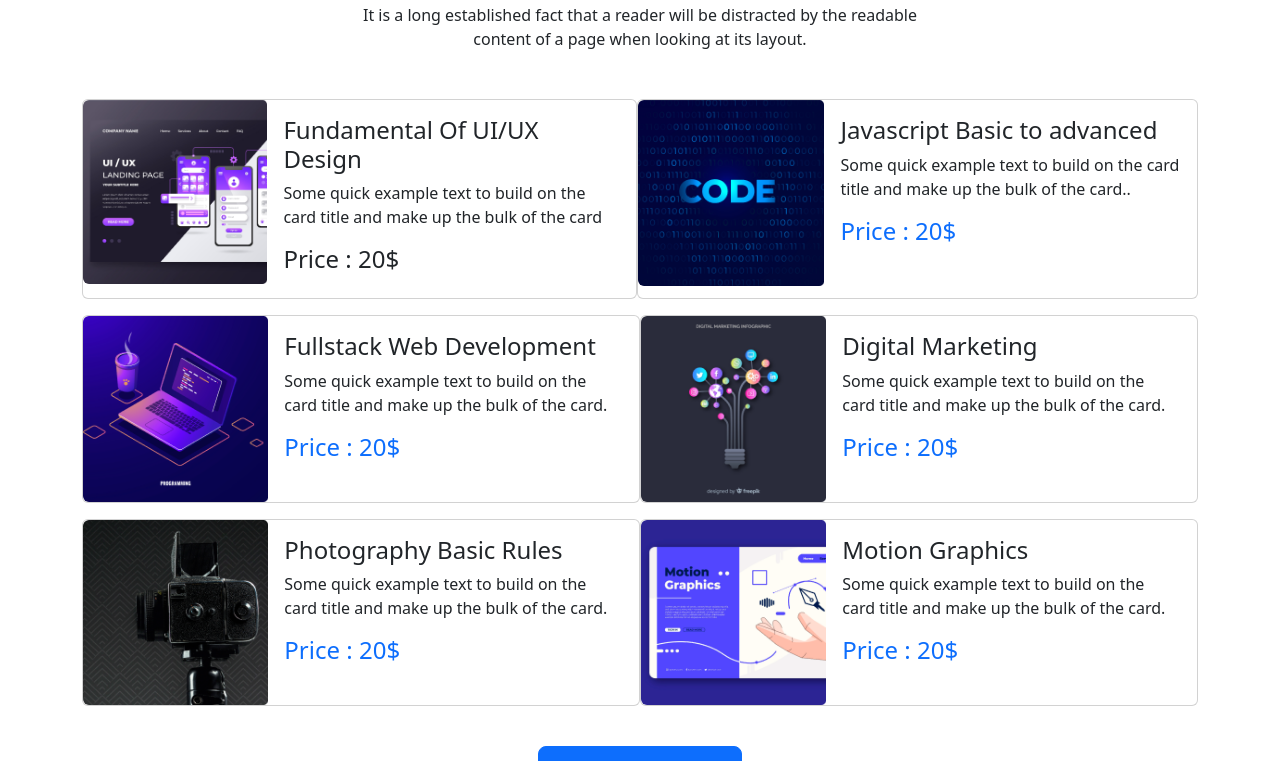
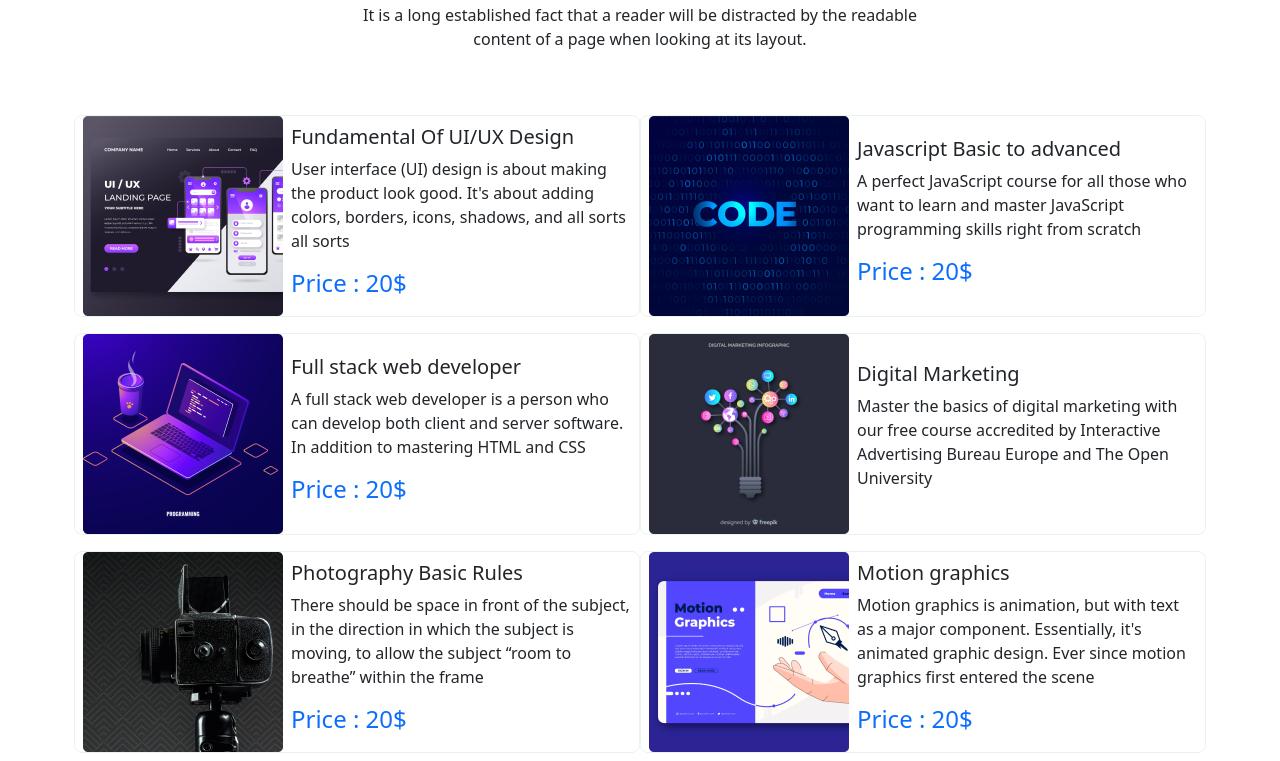
Before and after one commit to sajibdas1/edTech-website-main, a plain HTML site: page index.html in a window 1280 px wide. Shown: the part 797-1558 px from the top of the page. Drawn offline with nearby package versions, Linux system fonts and the light colour scheme.

Commit message:
all data

```diff
--- a/index.html
+++ b/index.html
@@ -1,5 +1,6 @@
 <!doctype html>
 <html lang="en">
+
 <head>
   <meta charset="utf-8">
   <meta name="viewport" content="width=device-width, initial-scale=1">
@@ -8,20 +9,25 @@
   <link rel="preconnect" href="https://fonts.googleapis.com">
   <link rel="preconnect" href="https://fonts.gstatic.com" crossorigin>
   <link href="https://fonts.googleapis.com/css2?family=Poppins:ital,wght@1,300&display=swap" rel="stylesheet">
-    <link href="https://cdn.jsdelivr.net/npm/bootstrap@5.2.0/dist/css/bootstrap.min.css" rel="stylesheet" integrity="sha384-gH2yIJqKdNHPEq0n4Mqa/HGKIhSkIHeL5AyhkYV8i59U5AR6csBvApHHNl/vI1Bx" crossorigin="anonymous">
+  <link href="https://cdn.jsdelivr.net/npm/bootstrap@5.2.0/dist/css/bootstrap.min.css" rel="stylesheet"
+    integrity="sha384-gH2yIJqKdNHPEq0n4Mqa/HGKIhSkIHeL5AyhkYV8i59U5AR6csBvApHHNl/vI1Bx" crossorigin="anonymous">
 </head>
+
 <body>
   <header class="container">
     <section>
       <nav class="navbar navbar-expand-lg bg-light">
         <div class="container-fluid d-flex justify-content-start">
           <a class="navbar-brand" href="#">Pro Edu</a>
-                  <button class="navbar-toggler" type="button" data-bs-toggle="collapse" data-bs-target="#navbarSupportedContent" aria-controls="navbarSupportedContent" aria-expanded="false" aria-label="Toggle navigation">
+          <button class="navbar-toggler" type="button" data-bs-toggle="collapse"
+            data-bs-target="#navbarSupportedContent" aria-controls="navbarSupportedContent" aria-expanded="false"
+            aria-label="Toggle navigation">
             <span class="navbar-toggler-icon"></span>
           </button>
           <div class="collapse navbar-collapse" id="navbarSupportedContent">
             <ul class="navbar-nav me-auto mb-2 mb-lg-0 justify-content-center">
               <div class=" d-flex justify-content-center">
+                <div class="d-flex align-items-center justify-content-between ">
                   <li class="nav-item">
                     <a class="nav-link active" aria-current="page" href="#">Home</a>
                   </li>
@@ -37,9 +43,11 @@
                   <li class="nav-item">
                     <a class="nav-link disabled">About </a>
                   </li>
+                </div>
                 <li class="nav-item">
                   <a class="nav-link disabled">Register </a>
                 </li>
+              </div>
           </div>
           <div class="justify-content-end">
             <button type="button" class="btn btn-outline-primary">Register</button>
@@ -52,9 +60,12 @@
     <section>
       <div id="carouselExampleCaptions" class="carousel slide" data-bs-ride="false">
         <div class="carousel-indicators">
-                  <button type="button" data-bs-target="#carouselExampleCaptions" data-bs-slide-to="0" class="active" aria-current="true" aria-label="Slide 1"></button>
-                  <button type="button" data-bs-target="#carouselExampleCaptions" data-bs-slide-to="1" aria-label="Slide 2"></button>
-                  <button type="button" data-bs-target="#carouselExampleCaptions" data-bs-slide-to="2" aria-label="Slide 3"></button>
+          <button type="button" data-bs-target="#carouselExampleCaptions" data-bs-slide-to="0" class="active"
+            aria-current="true" aria-label="Slide 1"></button>
+          <button type="button" data-bs-target="#carouselExampleCaptions" data-bs-slide-to="1"
+            aria-label="Slide 2"></button>
+          <button type="button" data-bs-target="#carouselExampleCaptions" data-bs-slide-to="2"
+            aria-label="Slide 3"></button>
         </div>
         <div class="carousel-inner">
           <div class="carousel-item active">
@@ -85,11 +96,13 @@
             </div>
           </div>
         </div>
-                <button class="carousel-control-prev" type="button" data-bs-target="#carouselExampleCaptions" data-bs-slide="prev">
+        <button class="carousel-control-prev" type="button" data-bs-target="#carouselExampleCaptions"
+          data-bs-slide="prev">
           <span class="carousel-control-prev-icon" aria-hidden="true"></span>
           <span class="visually-hidden">Previous</span>
         </button>
-                <button class="carousel-control-next" type="button" data-bs-target="#carouselExampleCaptions" data-bs-slide="next">
+        <button class="carousel-control-next" type="button" data-bs-target="#carouselExampleCaptions"
+          data-bs-slide="next">
           <span class="carousel-control-next-icon" aria-hidden="true"></span>
           <span class="visually-hidden">Next</span>
         </button>
@@ -99,132 +112,115 @@
   <main class="container mt-5">
     <div class="text-center  mb-5">
       <h1>Discover Our Popular
-            <br>Courses</h1>
+        <br>Courses
+      </h1>
       <p>It is a long established fact that a reader will be distracted by the readable
-           <br> content of a page when looking at its layout.</p>
+        <br> content of a page when looking at its layout.
+      </p>
     </div>
-        <section>
-          <div class="d-flex ">
-            <div class="card mb-3" style="max-width: 650px;">
-              <div class="row g-0">
-                <div class="col-md-4">
-                  <img src="images/course/course-1.png" class="img-fluid rounded-start" alt="...">
+    <div class="row row-cols-md-1 row-cols-lg-2 g-3 my-3">
+      <div
+          class="col d-md-flex  border rounded-3 border-success  border-opacity-10 justify-content-center align-items-center ">
+          <div class="d-flex justify-content-center align-items-center">
+              <img class="img-sm- " src="images/course/course-1.png" alt="">
           </div>
-                <div class="col-md-8">
-                  <div class="card-body">
-                    <h4 class="card-title">Fundamental Of UI/UX Design</h4>
-                    <p class="card-text">Some quick example text to build on the card title
-                      and make up the bulk of the card</p>
-                    <h4>Price : 20$</h4>
-                  </div>
-                </div>
-              </div>
-            </div>
-            <div class="card mb-3" style="max-width: 650px;">
-              <div class="row g-0">
-                <div class="col-md-4">
-                  <img src="images/course/course-2.png" class="img-fluid rounded-start" alt="...">
-                </div>
-                <div class="col-md-8">
-                  <div class="card-body">
-                    <h4 class="card-title">Javascript Basic to advanced</h4>
-                    <p class="card-text">Some quick example text to build on the card title
-                      and make up the bulk of the card..</p>
+          <div class="ms-2 text-center text-md-start">
+              <h5>Fundamental Of UI/UX Design</h5>
+              <p>User interface (UI) design is about making the product look good. It's about adding colors,
+                  borders, icons, shadows, and all sorts all sorts</p>
                   <h4 class="text-primary">Price : 20$</h4>
           </div>
+
       </div>
+      <div
+          class="col d-md-flex  border rounded-3 border-success  border-opacity-10 justify-content-center align-items-center ">
+          <div class="d-flex justify-content-center align-items-center">
+              <img class="h-100 " src="images/course/course-2.png" alt="">
           </div>
-            </div>
-          </div>
-          <div class="d-flex">
-            <div class="card mb-3" style="max-width: 650px;">
-              <div class="row g-0">
-                <div class="col-md-4">
-                  <img src="images/course/course-3.png" class="img-fluid rounded-start" alt="...">
-                </div>
-                <div class="col-md-8">
-                  <div class="card-body">
-                    <h4 class="card-title">Fullstack Web Development</h4>
-                    <p class="card-text">Some quick example text to build on the card title
-                      and make up the bulk of the card.</p>
+          <div class="ms-2 text-center text-md-start">
+              <h5 class="text-center text-md-start">Javascript Basic to advanced</h5>
+              <p>A perfect JavaScript course for all those who want to learn and master JavaScript programming
+                  skills right from scratch</p>
                   <h4 class="text-primary">Price : 20$</h4>
           </div>
+
       </div>
+      <div
+          class="col d-md-flex  border rounded-3 border-success  border-opacity-10 justify-content-center align-items-center ">
+          <div class="d-flex justify-content-center align-items-center">
+              <img class="h-100 " src="images/course/course-3.png" alt="">
           </div>
-            </div>
-            <div class="card mb-3" style="max-width: 650px;">
-              <div class="row g-0">
-                <div class="col-md-4">
-                  <img src="images/course/course-4.png" class="img-fluid rounded-start" alt="...">
-                </div>
-                <div class="col-md-8">
-                  <div class="card-body">
-                    <h4 class="card-title">Digital Marketing</h4>
-                    <p class="card-text">Some quick example text to build on the card title
-                      and make up the bulk of the card.</p>
+          <div class="ms-2 text-center text-md-start">
+              <h5 class="text-center text-md-start">Full stack web developer</h5>
+              <p>A full stack web developer is a person who can develop both client and server software. In
+                  addition to mastering HTML and CSS</p>
                   <h4 class="text-primary">Price : 20$</h4>
           </div>
+
       </div>
+      <div
+          class="col d-md-flex  border rounded-3 border-success  border-opacity-10 justify-content-center align-items-center ">
+          <div class="d-flex justify-content-center align-items-center">
+              <img class="h-100 " src="images/course/course-4.png" alt="">
           </div>
+          <div class="ms-2 text-center text-md-start">
+              <h5 class="text-center text-md-start">Digital Marketing</h5>
+              <p>Master the basics of digital marketing with our free course accredited by Interactive
+                  Advertising Bureau Europe and The Open University</p>
           </div>
+
       </div>
-          <div class="d-flex">
-            <div class="card mb-3" style="max-width: 650px;">
-              <div class="row g-0">
-                <div class="col-md-4">
-                  <img src="images/course/course-5.png" class="img-fluid rounded-start" alt="...">
+      <div
+          class="col d-md-flex  border rounded-3 border-success  border-opacity-10 justify-content-center align-items-center ">
+          <div class="d-flex justify-content-center align-items-center">
+              <img class="h-100 " src="images/course/course-5.png" alt="">
           </div>
-                <div class="col-md-8">
-                  <div class="card-body">
-                    <h4 class="card-title">Photography Basic Rules</h4>
-                    <p class="card-text">Some quick example text to build on the card title
-                      and make up the bulk of the card.</p>
+          <div class="ms-2 text-center text-md-start">
+              <h5 class="text-center text-md-start">Photography Basic Rules</h5>
+              <p>There should be space in front of the subject, in the direction in which the subject is
+                moving, to allow the subject “room to breathe” within the frame</p>
                 <h4 class="text-primary">Price : 20$</h4>
           </div>
-                </div>
-              </div>
-            </div>
-            <div class="card mb-3" style="max-width: 650px;">
-              <div class="row g-0">
-                <div class="col-md-4">
-                  <img src="images/course/course-6.png" class="img-fluid rounded-start" alt="...">
-                </div>
-                <div class="col-md-8">
-                  <div class="card-body">
-                    <h4 class="card-title">Motion Graphics</h4>
-                    <p class="card-text">Some quick example text to build on the card title
-                      and make up the bulk of the card.</p>
-                    <h4 class="text-primary">Price : 20$</h4>
 
       </div>
+      <div
+          class="col d-md-flex  border rounded-3 border-success  border-opacity-10 justify-content-center align-items-center ">
+          <div class="d-flex justify-content-center align-items-center">
+              <img class="h-100 " src="images/course/course-6.png" alt="">
           </div>
+          <div class="ms-2 text-center text-md-start">
+              <h5 class="text-center text-md-start">Motion graphics</h5>
+              <p>Motion graphics is animation, but with text as a major component. Essentially, it's animated
+                  graphic design. Ever since motion graphics first entered the scene</p>
+                  <h4 class="text-primary">Price : 20$</h4>
           </div>
+
       </div>
+
   </div>
-        </section>
     <div class="text-center mt-4 mb-5">
       <button type="button" class="btn btn-primary btn-lg">See More Courses</button>
     </div>
     <div class="">
-        <div class="card mb-3 text-center" style="max-width: auto;">
-          <div class="row g-0">
+
+        <div class="row ms-2">
           <div class="col-md-4">
             <img src="images/working.png" class="img-fluid rounded-start" alt="...">
           </div>
           <div class="col-md-8">
-              <div class="card-body mt-5 mr-2">
-                <h1 class="card-title">Explore The elearning
+            <div >
+              <h1 >Explore The elearning
                 Institute</h1>
-                <p class="card-text">There are many variations of passages of Lorem Ipsum available, but the
+              <p >There are many variations of passages of Lorem Ipsum available, but the
                 majority have suffered alteration in some form, by injected humour, or
                 randomised words which don't look even slightly believable. If you are going
                 to use a passage of Lorem Ipsum, you need to be sure.<br><br>
 
 
-                  Anything embarrassing hidden in the middle of text. All the Lorem Ipsum<br
-                  generators on the Internet tend to repeat predefined.></p>
-                 <div class="d-flex mt-2 mb-3">
-                  <div class="text-center">
+                Anything embarrassing hidden in the middle of text. All the Lorem Ipsum<br generators on the Internet
+                  tend to repeat predefined.></p>
+              <div class="d-flex justify-content-start mt-2 ms-3 mb-3">
+                <div>
                   <h1>3.2K+</h1>
                   <p>Online Course</p>
                 </div>
@@ -237,13 +233,15 @@
                   <p>Rating & Review</p>
                 </div>
               </div>
+
+            </div>
             <button type="button" class="btn btn-primary">Read More</button>
+          </div>
+
         </div>
       </div>
     </div>
-      </div>
-      </div>
-    <div class=" broder  d-flex bg-primary text-white mt-5 mb-5">
+    <div class=" broder rounded   d-flex bg-primary text-white mt-5 mb-5">
       <div class="container d-flex justify-content-between mt-5 ">
         <div>
           <h1>Ready to join?</h1>
@@ -263,37 +261,46 @@
         <p>It is a long established fact that a reader will be distracted by the<br>
           readable content of a page when looking at its layout</p>
       </div>
- <div class="d-flex">
-  <div class="card mr-2" style="width: 15rem;">
+      <section>
+        <div class="row row-cols-1 row-cols-md-2 row-cols-lg-4 g-4">
+          <div class="col">
+            <div class="card">
               <img src="images/student/student-1.png" class="card-img-top" alt="...">
               <div class="card-body">
-      <h4>Awlad Hossain</h4>
-      <p>UIUX Designer</p>
-    </div>
-  </div>
-  <div class="card row-gap-5" style="width: 15rem;">
-    <img src="images/student/student-2.png" class="card-img-top" alt="...">
-    <div class="card-body">
-      <h4>Jannatul Islam</h4>
-      <p>Motion Design</p>
-    </div>
-  </div>
-  <div class="card" style="width: 15rem;">
-    <img src="images/student/student-3.png" class="card-img-top" alt="...">
-    <div class="card-body">
-    <h4>Imran Hossain</h4>
-    <p>Graphic Designer
-    </p>
-    </div>
-  </div>
-  <div class="card" style="width: 15rem;">
-    <img src="images/student/student-4.png" class="card-img-top" alt="...">
-    <div class="card-body">
-    <h4>Nishi Akter</h4>
-    <p>Web Developer</p>
+                <h5 class="card-title fw-bold">Awlad Hossain</h5>
+                <p class="card-text fw-bold">UIUX Designer </p>
               </div>
             </div>
           </div>
+          <div class="col">
+            <div class="card">
+              <img src="images/student/student-2.png" class="card-img-top" alt="...">
+              <div class="card-body">
+                <h5 class="card-title fw-bold">Jannatul Islam</h5>
+                <p class="card-text fw-bold">Motion Design </p>
+              </div>
+            </div>
+          </div>
+          <div class="col">
+            <div class="card">
+              <img src="images/student/student-3.png" class="card-img-top" alt="...">
+              <div class="card-body">
+                <h5 class="card-title fw-bold">Imran Hossain</h5>
+                <p class="card-text fw-bold">Graphic Designer</p>
+              </div>
+            </div>
+          </div>
+          <div class="col">
+            <div class="card">
+              <img src="images/student/student-4.png" class="card-img-top" alt="...">
+              <div class="card-body">
+                <h5 class="card-title fw-bold">Nishi Akter</h5>
+                <p class="card-text fw-bold">Web Developer</p>
+              </div>
+            </div>
+          </div>
+        </div>
+      </section>
       </div>
       <div class="text-center mt-5">
         <button type="button" class="btn btn-primary">View All</button>
@@ -308,42 +315,51 @@
       <div class="accordion accordion-flush" id="accordionFlushExample">
         <div class="accordion-item">
           <h2 class="accordion-header" id="flush-headingOne">
-            <button class="accordion-button collapsed" type="button" data-bs-toggle="collapse" data-bs-target="#flush-collapseOne" aria-expanded="false" aria-controls="flush-collapseOne">
-           <h4>   What other services are you compatible with?</h4>
+            <button class="accordion-button collapsed" type="button" data-bs-toggle="collapse"
+              data-bs-target="#flush-collapseOne" aria-expanded="false" aria-controls="flush-collapseOne">
+              <h4> What other services are you compatible with?</h4>
             </button>
           </h2>
-          <div id="flush-collapseOne" class="accordion-collapse collapse" aria-labelledby="flush-headingOne" data-bs-parent="#accordionFlushExample">
-           <p class="m-auto">There are many variations of passages of available, but the majority have suffered alteration in<br>
+          <div id="flush-collapseOne" class="accordion-collapse collapse" aria-labelledby="flush-headingOne"
+            data-bs-parent="#accordionFlushExample">
+            <p class="m-auto">There are many variations of passages of available, but the majority have suffered
+              alteration in<br>
               some form, by injected humour, or randomised words which don't look even slightly believable. If
               you are going to use a passage of Lorem Ipsum, you need to be sure there isn't anything
               embarrassing hidden in the middle of text. All the generators on the.</p>
           </div>
           <div class="accordion-item">
             <h2 class="accordion-header" id="flush-headingTwo">
-            <button class="accordion-button collapsed" type="button" data-bs-toggle="collapse" data-bs-target="#flush-collapseTwo" aria-expanded="false" aria-controls="flush-collapseTwo">
+              <button class="accordion-button collapsed" type="button" data-bs-toggle="collapse"
+                data-bs-target="#flush-collapseTwo" aria-expanded="false" aria-controls="flush-collapseTwo">
                 <h4>I have a technical i need resolved, who do i email?</h4>
               </button>
             </h2>
-          <div id="flush-collapseTwo" class="accordion-collapse collapse" aria-labelledby="flush-headingTwo" data-bs-parent="#accordionFlushExample">
+            <div id="flush-collapseTwo" class="accordion-collapse collapse" aria-labelledby="flush-headingTwo"
+              data-bs-parent="#accordionFlushExample">
               <p></p>
             </div>
           </div>
           <div class="accordion-item">
             <h2 class="accordion-header" id="flush-headingThree">
-            <button class="accordion-button collapsed" type="button" data-bs-toggle="collapse" data-bs-target="#flush-collapseThree" aria-expanded="false" aria-controls="flush-collapseThree">
+              <button class="accordion-button collapsed" type="button" data-bs-toggle="collapse"
+                data-bs-target="#flush-collapseThree" aria-expanded="false" aria-controls="flush-collapseThree">
                 <h4>What other services are you compatible with?</h4>
               </button>
             </h2>
-          <div id="flush-collapseThree" class="accordion-collapse collapse" aria-labelledby="flush-headingThree" data-bs-parent="#accordionFlushExample">
+            <div id="flush-collapseThree" class="accordion-collapse collapse" aria-labelledby="flush-headingThree"
+              data-bs-parent="#accordionFlushExample">
               <p></p>
             </div>
             <div class="accordion-item">
               <h2 class="accordion-header" id="flush-headingThree">
-            <button class="accordion-button collapsed" type="button" data-bs-toggle="collapse" data-bs-target="#flush-collapseThree" aria-expanded="false" aria-controls="flush-collapseThree">
+                <button class="accordion-button collapsed" type="button" data-bs-toggle="collapse"
+                  data-bs-target="#flush-collapseThree" aria-expanded="false" aria-controls="flush-collapseThree">
                   <h4>What other services are you compatible with?</h4>
                 </button>
               </h2>
-          <div id="flush-collapseThree" class="accordion-collapse collapse" aria-labelledby="flush-headingThree" data-bs-parent="#accordionFlushExample">
+              <div id="flush-collapseThree" class="accordion-collapse collapse" aria-labelledby="flush-headingThree"
+                data-bs-parent="#accordionFlushExample">
                 <p></p>
               </div>
             </div>
@@ -386,33 +402,27 @@
         <!-- Section: Social media -->
         <section class="mb-4">
           <!-- Facebook -->
-                <a class="https://www.facebook.com/ m-1" href="#" role="button"
-                ><font-awesome-icon icon="fa-brands fa-facebook" /><i><font-awesome-icon icon="fa-brands fa-facebook" /></i></a>
+          <a class="https://www.facebook.com/ m-1" href="#" role="button">
+            <font-awesome-icon icon="fa-brands fa-facebook" /><i>
+              <font-awesome-icon icon="fa-brands fa-facebook" />
+            </i>
+          </a>
 
           <!-- Twitter -->
-                <a class="btn btn-outline-light btn-floating m-1" href="#!" role="button"
-                  ><i class="fab fa-twitter"></i
-                ></a>
+          <a class="btn btn-outline-light btn-floating m-1" href="#!" role="button"><i class="fab fa-twitter"></i></a>
 
           <!-- Google -->
-                <a class="btn btn-outline-light btn-floating m-1" href="#!" role="button"
-                  ><i class="fab fa-google"></i
-                ></a>
+          <a class="btn btn-outline-light btn-floating m-1" href="#!" role="button"><i class="fab fa-google"></i></a>
 
           <!-- Instagram -->
-                <a class="btn btn-outline-light btn-floating m-1" href="#!" role="button"
-                  ><i class="fab fa-instagram"></i
-                ></a>
+          <a class="btn btn-outline-light btn-floating m-1" href="#!" role="button"><i class="fab fa-instagram"></i></a>
 
           <!-- Linkedin -->
-                <a class="btn btn-outline-light btn-floating m-1" href="#!" role="button"
-                  ><i class="fab fa-linkedin-in"></i
-                ></a>
+          <a class="btn btn-outline-light btn-floating m-1" href="#!" role="button"><i
+              class="fab fa-linkedin-in"></i></a>
 
           <!-- Github -->
-                <a class="btn btn-outline-light btn-floating m-1" href="#!" role="button"
-                  ><i class="fab fa-github"></i
-                ></a>
+          <a class="btn btn-outline-light btn-floating m-1" href="#!" role="button"><i class="fab fa-github"></i></a>
         </section>
         <!-- Section: Social media -->
       </div>
@@ -426,6 +436,9 @@
       <!-- Copyright -->
     </div>
   </footer>
-    <script src="https://cdn.jsdelivr.net/npm/bootstrap@5.2.0/dist/js/bootstrap.bundle.min.js" integrity="sha384-A3rJD856KowSb7dwlZdYEkO39Gagi7vIsF0jrRAoQmDKKtQBHUuLZ9AsSv4jD4Xa" crossorigin="anonymous"></script>
+  <script src="https://cdn.jsdelivr.net/npm/bootstrap@5.2.0/dist/js/bootstrap.bundle.min.js"
+    integrity="sha384-A3rJD856KowSb7dwlZdYEkO39Gagi7vIsF0jrRAoQmDKKtQBHUuLZ9AsSv4jD4Xa"
+    crossorigin="anonymous"></script>
 </body>
+
 </html>
```
Lines whose indentation alone changed are shown as unchanged.
